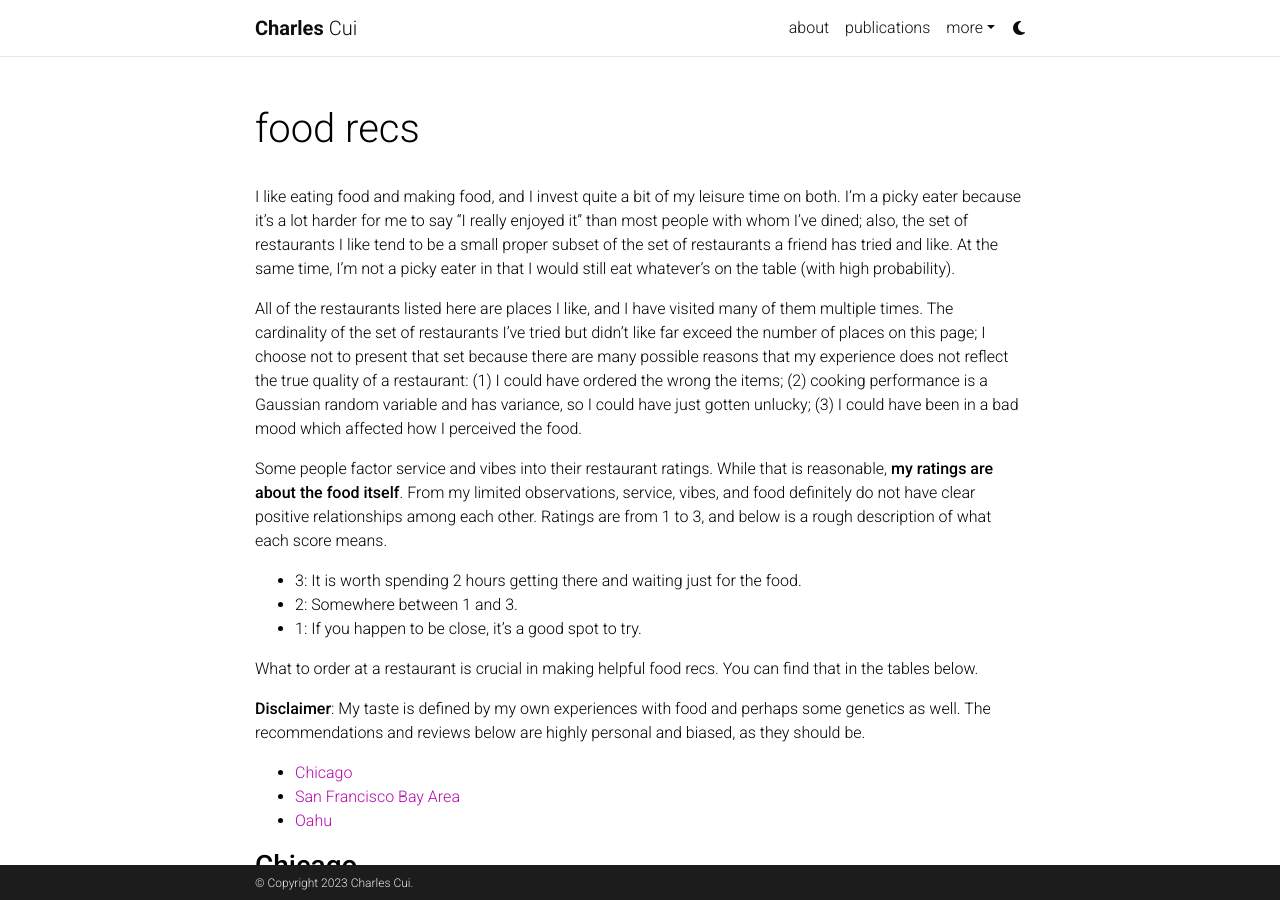
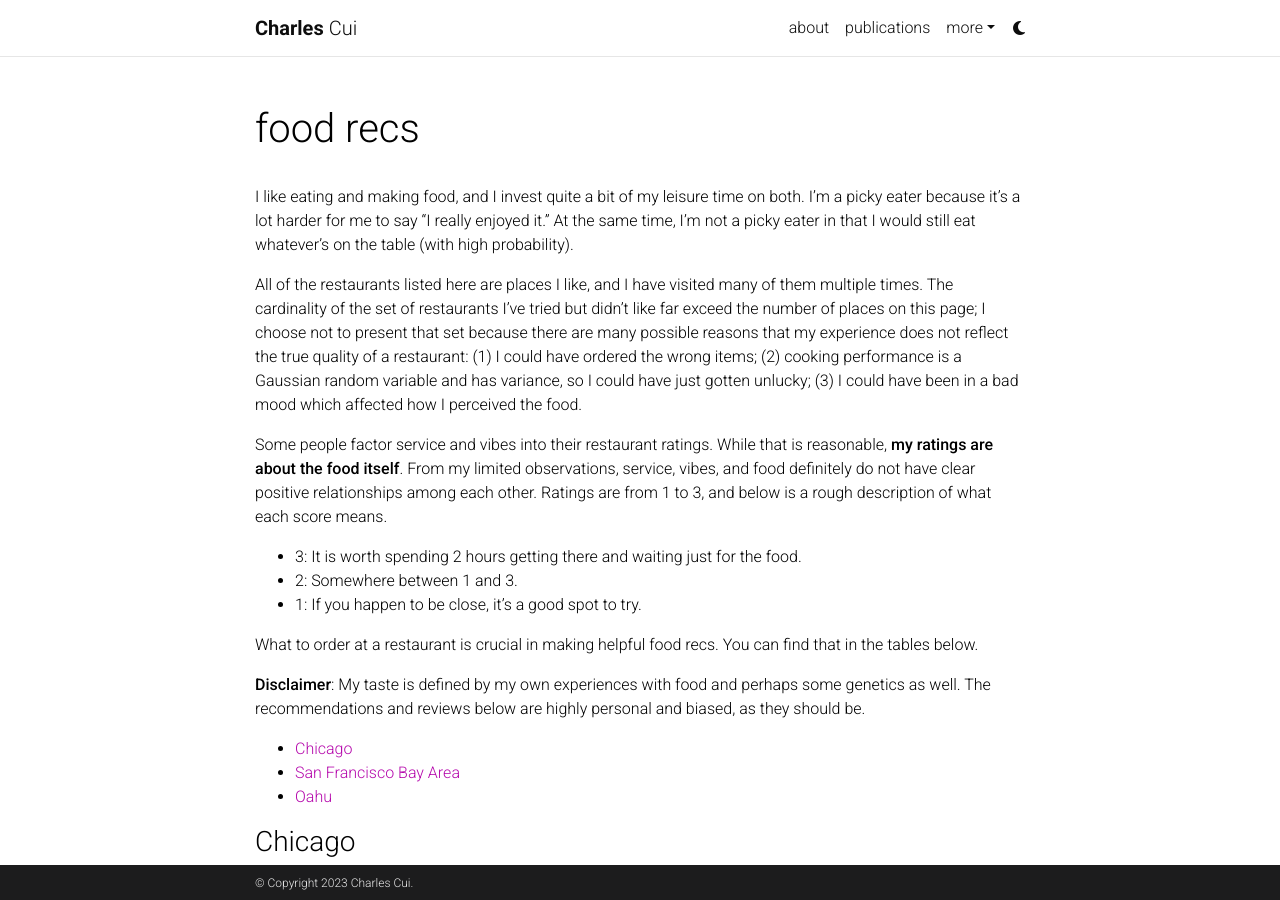
Before and after one commit to digital-flaneur/digital-flaneur.github.io, a Jekyll site: the page built from _pages/foodrecs.md, in a window 1280 px wide and 900 px high. Built offline with Jekyll 4.4.1, drawn with Linux system fonts in a browser that asks for light colours; comment, search, counter and statistics services are not loaded; a style sheet for code colours, icons or effects is not loaded.

Commit message:
update food recs

```diff
--- a/_pages/foodrecs.md
+++ b/_pages/foodrecs.md
@@ -7,9 +7,11 @@
 nav_order: 6
 ---
 
-I like eating food and making food, and I invest quite a bit of my leisure time on both. I'm a picky eater because it's a lot harder for me to say "I really enjoyed it" than most people with whom I've dined; also, the set of restaurants I like tend to be a small proper subset of the set of restaurants a friend has tried and like. At the same time, I'm not a picky eater in that I would still eat whatever's on the table (with high probability).
+I like eating and making food, and I invest quite a bit of my leisure time on both. I'm a picky eater because it's a lot harder for me to say "I really enjoyed it." At the same time, I'm not a picky eater in that I would still eat whatever's on the table (with high probability).
 
-All of the restaurants listed here are places I like, and I have visited many of them multiple times. The cardinality of the set of restaurants I've tried but didn't like far exceed the number of places on this page; I choose not to present that set because there are many possible reasons that my experience does not reflect the true quality of a restaurant: (1) I could have ordered the wrong the items; (2) cooking performance is a Gaussian random variable and has variance, so I could have just gotten unlucky; (3) I could have been in a bad mood which affected how I perceived the food.
+<!-- than most people with whom I've dined; also, the set of restaurants I like tend to be a small proper subset of the set of restaurants a friend has tried and like. -->
+
+All of the restaurants listed here are places I like, and I have visited many of them multiple times. The cardinality of the set of restaurants I've tried but didn't like far exceed the number of places on this page; I choose not to present that set because there are many possible reasons that my experience does not reflect the true quality of a restaurant: (1) I could have ordered the wrong items; (2) cooking performance is a Gaussian random variable and has variance, so I could have just gotten unlucky; (3) I could have been in a bad mood which affected how I perceived the food.
 
 Some people factor service and vibes into their restaurant ratings. While that is reasonable, **my ratings are about the food itself**. From my limited observations, service, vibes, and food definitely do not have clear positive relationships among each other. Ratings are from 1 to 3, and below is a rough description of what each score means.
 
@@ -21,11 +23,11 @@
 
 **Disclaimer**: My taste is defined by my own experiences with food and perhaps some genetics as well. The recommendations and reviews below are highly personal and biased, as they should be.
 
-- [Chicago](### chicago)
-- [San Francisco Bay Area](### **San Francisco Bay Area**)
-- [Oahu](### **Oahu**)
+- [Chicago](###chicago)
+- [San Francisco Bay Area](###san-francisco-bay-area)
+- [Oahu](###oahu)
 
-### **Chicago**
+### Chicago
 
 | Name                          | Rating | Type         | What to Order                                    | Neighborhood  |
 | ----------------------------- | ------ | ------------ | ------------------------------------------------ | ------------- |
@@ -39,7 +41,7 @@
 
 <br/><br/>
 
-### **San Francisco Bay Area**
+### San Francisco Bay Area
 
 | Name                                | Rating | Type              | What to Order                            | Neighborhood |
 | ----------------------------------- | ------ | ----------------- | ---------------------------------------- | ------------ |
@@ -51,7 +53,7 @@
 
 <br/><br/>
 
-### **Oahu**
+### Oahu
 
 | Name                  | Rating | Type               | What to Order                                                                                    | Neighborhood |
 | --------------------- | ------ | ------------------ | ------------------------------------------------------------------------------------------------ | ------------ |
```
